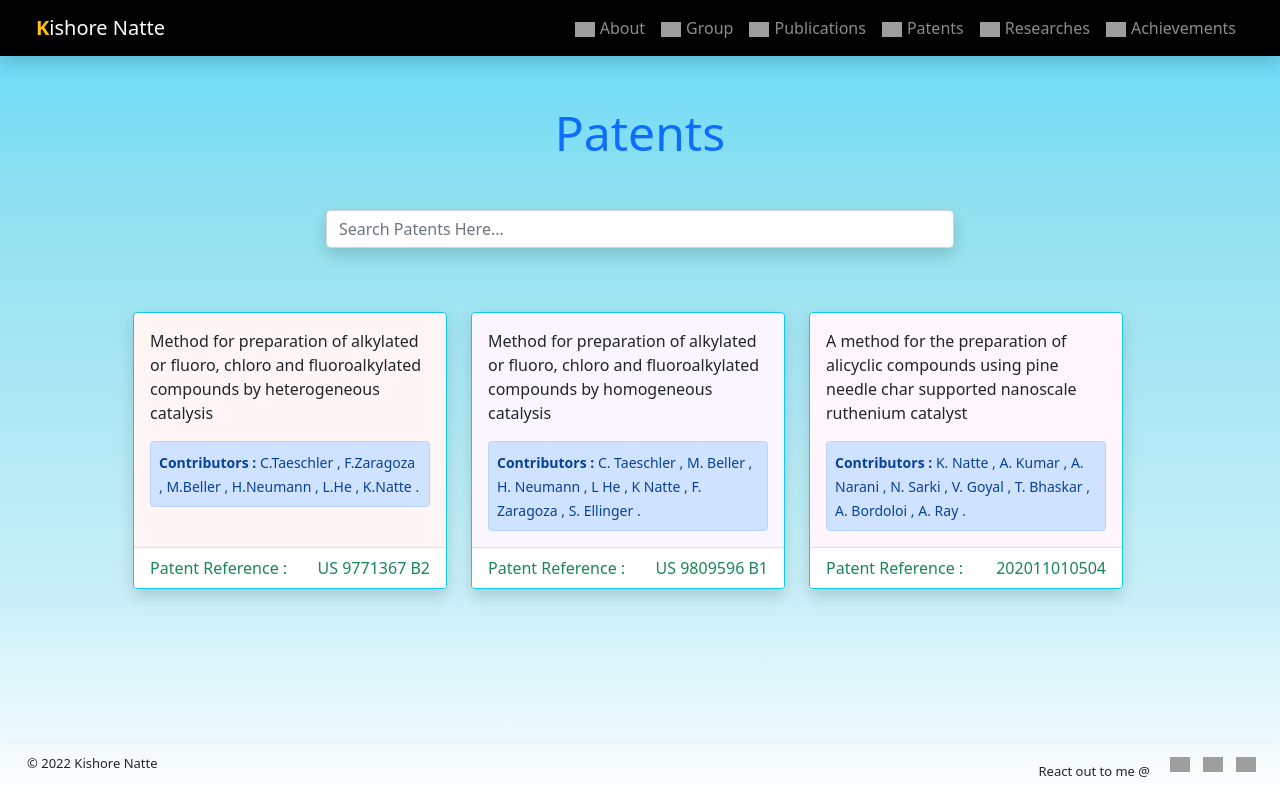
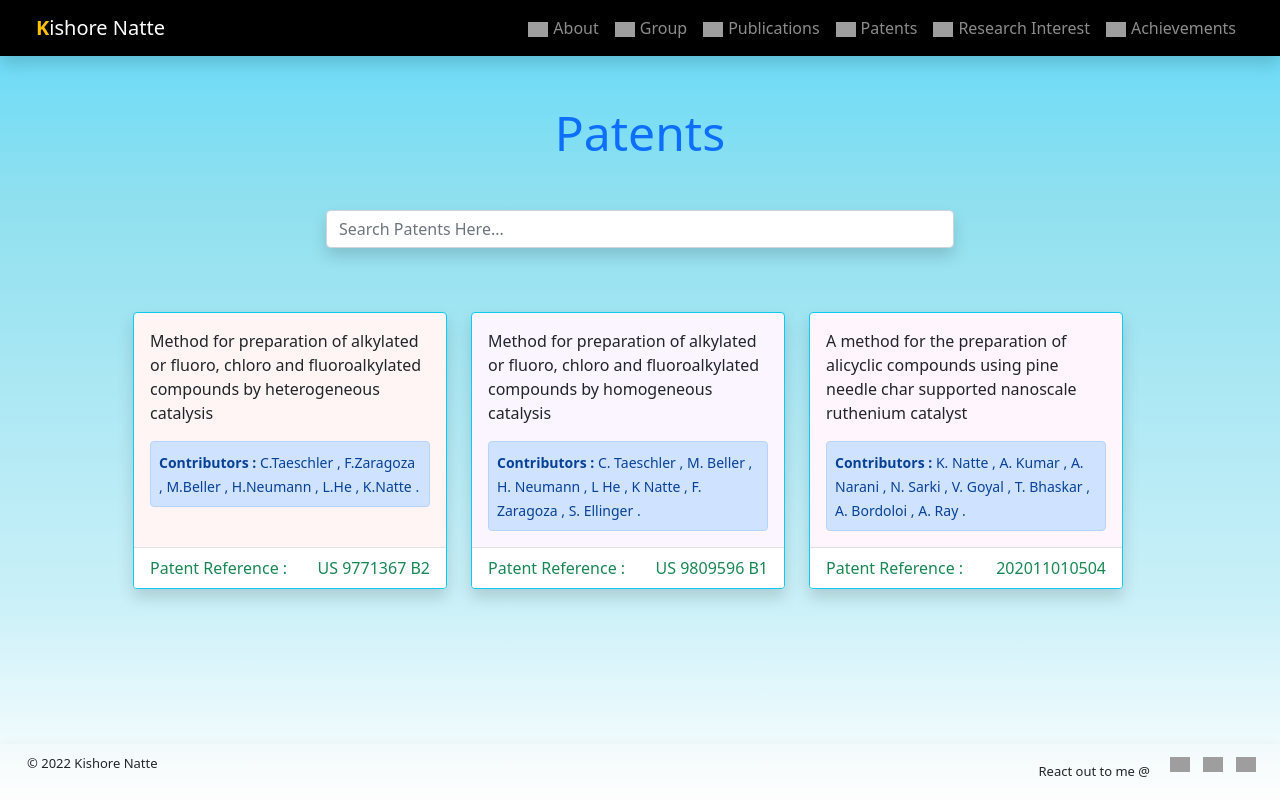
Before and after one commit to venkatesh-kumar-s/kishore-bro, a React (Create React App) app: page /patents in a window 1280 px wide. Built offline with nearby package versions, Linux system fonts and the light colour scheme; grey boxes are pictures that could not be loaded.

Commit message:
Feedback one implemented

```diff
--- a/src/data/menu.js
+++ b/src/data/menu.js
@@ -27,7 +27,7 @@ export const Menu = [
     icon: patent,
   },
   {
-    label: "Researches",
+    label: "Research Interest",
     path: "/researches",
     icon: research,
   },
--- a/src/pages/Home.js
+++ b/src/pages/Home.js
@@ -1,6 +1,7 @@
 import React from "react";
 import { Container } from "react-bootstrap";
 import Banner from "../components/Banner";
+import Group from "./Group";
 import { useTitle } from "../components/customHooks/title";
 import ResearchInterests from "../components/ResearchInterests";
 import diagram from "../assets/images/diagram.png";
@@ -44,6 +45,7 @@ const Home = () => {
       </div>
 
       <ResearchInterests icon={diagram} />
+      <Group />
     </div>
   );
 };
```
